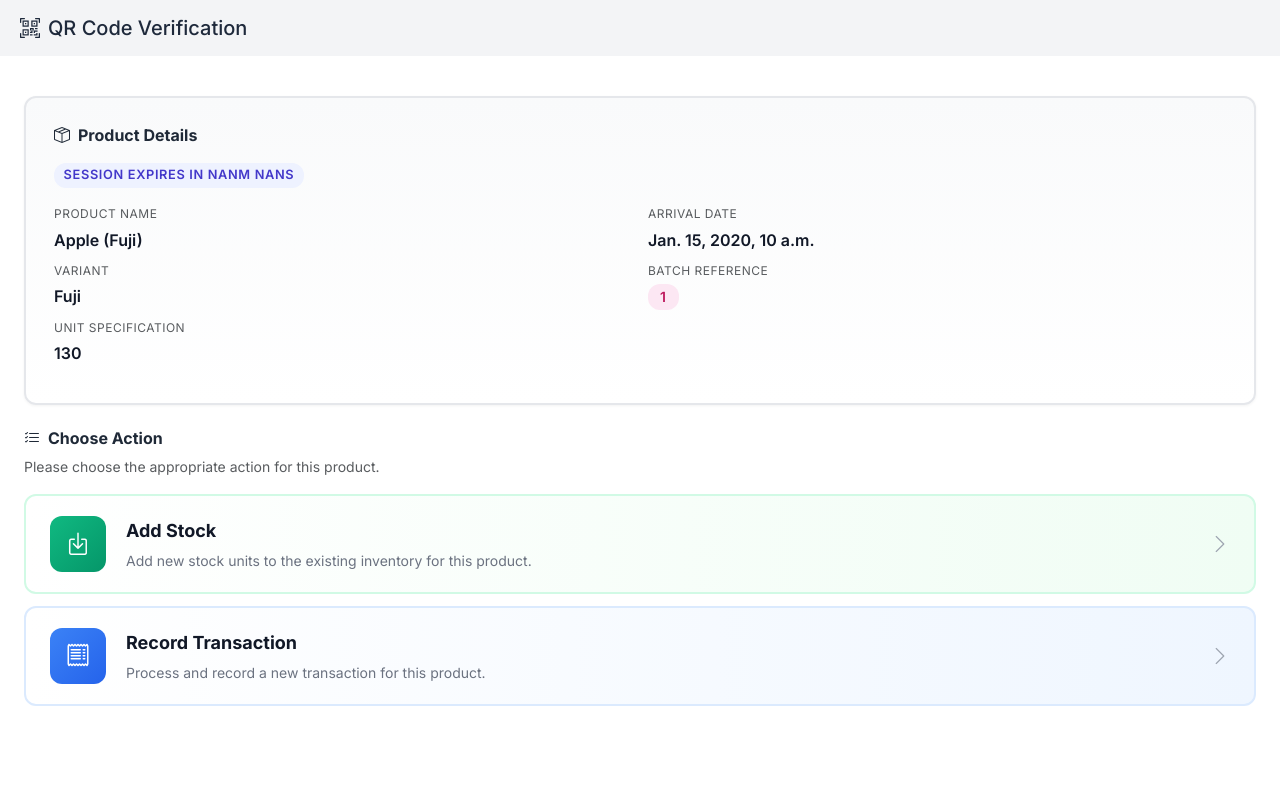
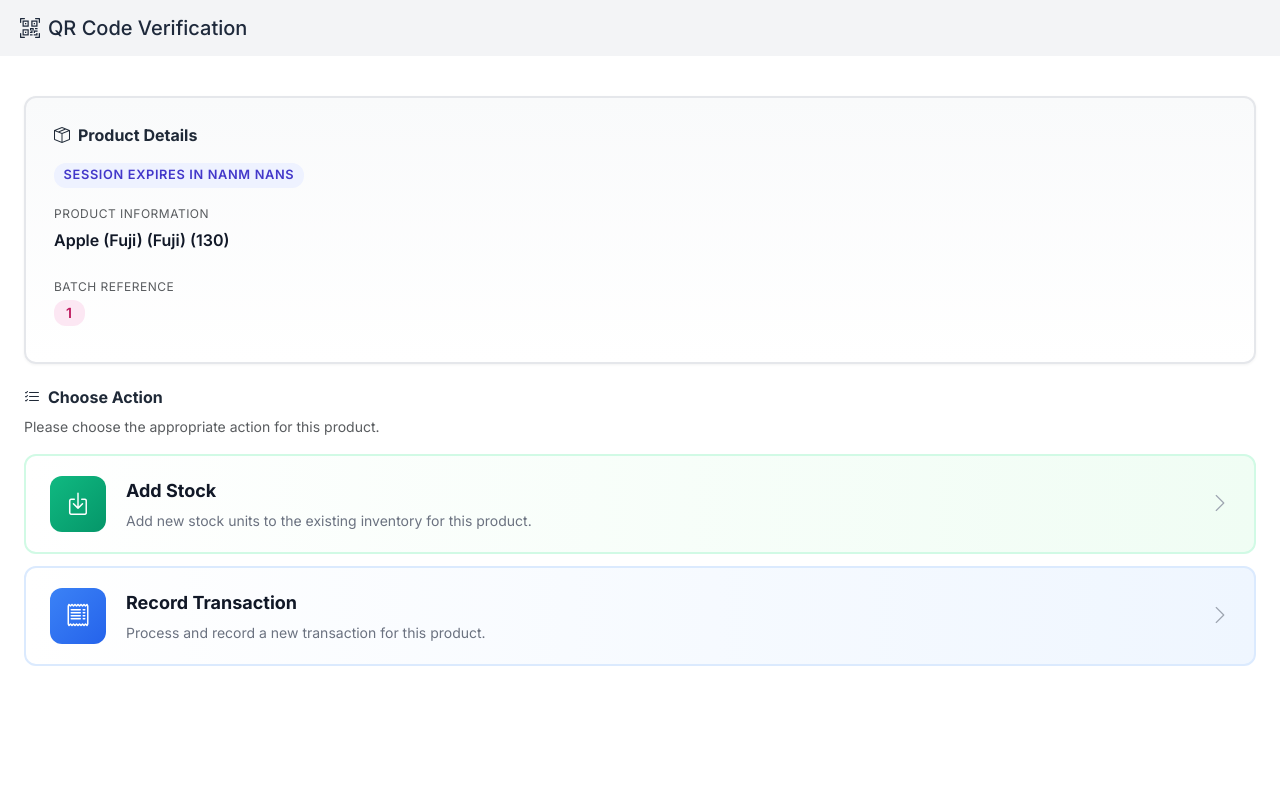
Before and after one commit to kentarisu/stockwise, a Django app: template stockwise_qr/qrstock/templates/qrstock/confirm.html in a window 1280 px wide. Run offline with Django 5.2, Linux system fonts and the light colour scheme; data comes from the database, SQL or seed files in the repository; the template is opened without the code that fills it: values that come from a table or form of the project are taken from there, most other values are stand-ins (such as "Sample title", 1, 10 or a date in 2020).

Commit message:
30 mins link expiration

```diff
--- a/stockwise_qr/qrstock/templates/qrstock/confirm.html
+++ b/stockwise_qr/qrstock/templates/qrstock/confirm.html
@@ -186,7 +186,7 @@
             <i class="bi bi-exclamation-triangle me-2"></i>QR Session Expired
           </h4>
           <p class="mb-3" style="font-size: 1.1rem;">
-            Your QR code scan session has expired after 1 hour of inactivity for security reasons.
+            Your QR code scan session has expired after 30 minutes of inactivity for security reasons.
           </p>
           <div class="mb-4 p-3" style="background: #fff3cd; border-radius: 8px; border: 2px solid #ffc107;">
             <p class="mb-0 fw-bold" style="color: #856404; font-size: 1.15rem;">
@@ -196,11 +196,11 @@
           <hr style="margin: 1.5rem 0;">
           <div class="text-muted mb-3">
             <strong>Product Information:</strong><br>
-            <span style="font-size: 1.05rem; color: #495057;">{{ product.name }}</span>
+            <span style="font-size: 1.05rem; color: #495057;">{{ product.name }}{% if product.variant %} ({{ product.variant }}){% endif %}{% if product.quantity_unit %} ({{ product.quantity_unit }}){% endif %}</span>
           </div>
           <p class="mb-0 small text-muted">
             <i class="bi bi-info-circle me-1"></i>
-            For security, QR scan sessions automatically expire after 1 hour.
+            For security, QR scan sessions automatically expire after 30 minutes.
             Simply scan the QR code on the product sticker again to restart the session.
           </p>
         </div>
@@ -216,27 +216,15 @@
           <span id="sessionCountdown" class="badge" style="background:#eef2ff;color:#4338ca;font-weight:600;font-size:0.8rem;padding:0.4rem 0.6rem;">Session expires in {{ minutes_remaining|default:30 }}m 00s</span>
         </div>
         <div class="row g-3">
-          <div class="col-md-6">
+          <div class="col-12">
             <div class="mb-2">
-              <small class="text-muted d-block mb-1" style="font-size: 0.75rem; text-transform: uppercase; letter-spacing: 0.5px;">Product Name</small>
-              <p class="mb-0 fw-semibold" style="color: #111827;">{{ product.name }}</p>
-            </div>
-            {% if product.variant %}
-            <div class="mb-2">
-              <small class="text-muted d-block mb-1" style="font-size: 0.75rem; text-transform: uppercase; letter-spacing: 0.5px;">Variant</small>
-              <p class="mb-0 fw-semibold" style="color: #111827;">{{ product.variant }}</p>
-            </div>
-            {% endif %}
-            <div class="mb-2">
-              <small class="text-muted d-block mb-1" style="font-size: 0.75rem; text-transform: uppercase; letter-spacing: 0.5px;">Unit Specification</small>
-              <p class="mb-0 fw-semibold" style="color: #111827;">{{ product.quantity_unit }}</p>
+              <small class="text-muted d-block mb-1" style="font-size: 0.75rem; text-transform: uppercase; letter-spacing: 0.5px;">Product Information</small>
+              <p class="mb-0 fw-semibold" style="color: #111827;">
+                {{ product.name }}{% if product.variant %} ({{ product.variant }}){% endif %}{% if product.quantity_unit %} ({{ product.quantity_unit }}){% endif %}
+              </p>
             </div>
           </div>
-          <div class="col-md-6">
-            <div class="mb-2">
-              <small class="text-muted d-block mb-1" style="font-size: 0.75rem; text-transform: uppercase; letter-spacing: 0.5px;">Arrival Date</small>
-              <p class="mb-0 fw-semibold" style="color: #111827;">{{ date_arrived }}</p>
-            </div>
+          <div class="col-12">
             {% if product.quantity_unit|lower != 'kilo' %}
             <div class="mb-2">
               <small class="text-muted d-block mb-1" style="font-size: 0.75rem; text-transform: uppercase; letter-spacing: 0.5px;">Batch Reference</small>
--- a/templates/record_sale.html
+++ b/templates/record_sale.html
@@ -467,7 +467,7 @@
         <h5 class="alert-heading mt-3 mb-3 fw-bold">
           <i class="bi bi-exclamation-triangle me-2"></i>QR Session Expired
         </h5>
-        <p class="mb-3">Your QR code scan session has expired after 1 hour of inactivity for security reasons.</p>
+        <p class="mb-3">Your QR code scan session has expired after 30 minutes of inactivity for security reasons.</p>
         <div class="p-3 mb-3" style="background: #fff3cd; border-radius: 8px; border: 2px solid #ffc107;">
           <p class="mb-0 fw-bold" style="color: #856404;">
             <i class="bi bi-qr-code-scan me-2"></i>Please scan the QR code again to continue
@@ -475,7 +475,7 @@
         </div>
         <p class="mb-0 small text-muted">
           <i class="bi bi-info-circle me-1"></i>
-          For security, QR scan sessions automatically expire after 1 hour.
+          For security, QR scan sessions automatically expire after 30 minutes.
           Simply scan the QR code on the product sticker again to restart the session and access Record Transaction.
         </p>
       </div>
```
Also changed, not shown: templates/add_stock.html (+7 -5 lines).
